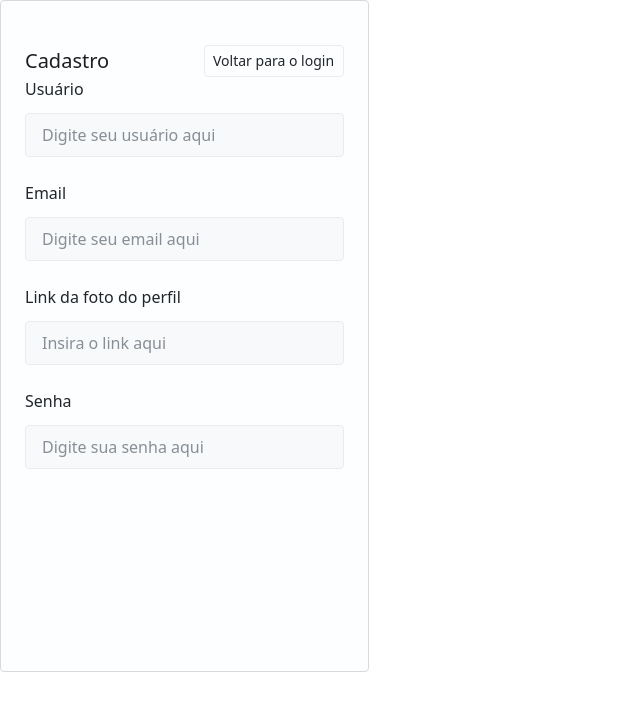
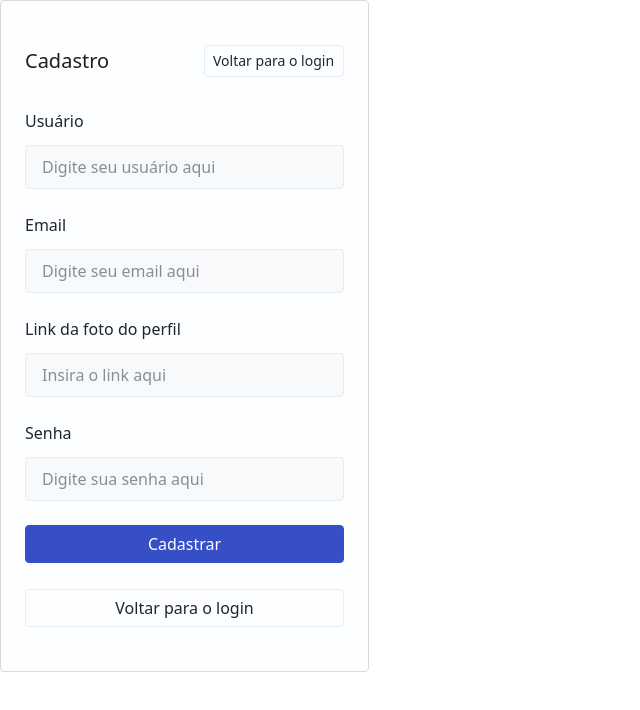
Before and after one commit to Rodrigodeveloperjr/petinfo, a React (Vite) app: page / in a window 1280 px wide. Shown: the top 710 px of the page, without its empty margins (0-640 px from the left). Built offline with nearby package versions, Linux system fonts and the light colour scheme.

Commit message:
feat: Button component created and styled

```diff
--- /dev/null
+++ b/src/components/Button.tsx
@@ -0,0 +1,18 @@
+interface IButton {
+  text: string;
+  background: string;
+  borderColor: string;
+  textColor: string;
+}
+
+const Button = ({ text, background, borderColor, textColor }: IButton) => {
+  return (
+    <button
+      className={`w-full h-38 ${background} border ${borderColor} rounded px-4 ${textColor} font-medium text-base`}
+    >
+      {text}
+    </button>
+  );
+};
+
+export { Button };
--- a/src/components/FormSignUp/index.tsx
+++ b/src/components/FormSignUp.tsx
@@ -1,8 +1,9 @@
-import { Input } from "../Input";
+import { Button } from "./Button";
+import { Input } from "./Input";
 
 const FormSignUp = () => {
   return (
-    <form className="w-full max-w-369 h-672 bg-custom-gray-9 border border-custom-gray-10 rounded py-11 px-6 box-border">
+    <form className="w-full max-w-369 h-672 flex flex-col justify-between bg-custom-gray-9 border border-custom-gray-10 rounded py-11 px-6 box-border">
       <div className="h-8 flex flex-row items-center justify-between">
         <h2 className="text-custom-gray-11 font-medium text-xl">Cadastro</h2>
         <a className="w-full max-w-160 h-8 flex flex-row items-center border border-custom-gray-6 rounded px-2 text-custom-gray-1 font-medium text-sm">
@@ -18,6 +19,21 @@ const FormSignUp = () => {
           placeholder="Insira o link aqui"
         />
         <Input label="Senha" placeholder="Digite sua senha aqui" />
+
+        <div className="h-102 flex flex-col justify-between items-start">
+          <Button
+            text="Cadastrar"
+            background="bg-custom-brand-1"
+            borderColor="border-custom-brand-1"
+            textColor="text-custom-gray-9"
+          />
+          <Button
+            text="Voltar para o login"
+            background="bg-custom-gray-9"
+            borderColor="border-custom-gray-6"
+            textColor="text-custom-gray-1"
+          />
+        </div>
       </div>
     </form>
   );
--- a/tailwind.config.cjs
+++ b/tailwind.config.cjs
@@ -14,10 +14,15 @@ module.exports = {
           "9": "#FCFEFF",
           "10": "#D9D9D9",
           "11": "#1E1E1E",
+        },
+        "custom-brand": {
+          "1": "#364FC7"
         }
       },
       height: {
         "672": "42em",
+        "38": "2.375em",
+        "102": "6.375em",
       },
       maxWidth: {
         "160": "10em",
```
Also changed, not shown: src/components/Input.tsx (renamed from src/components/Input/index.tsx).
